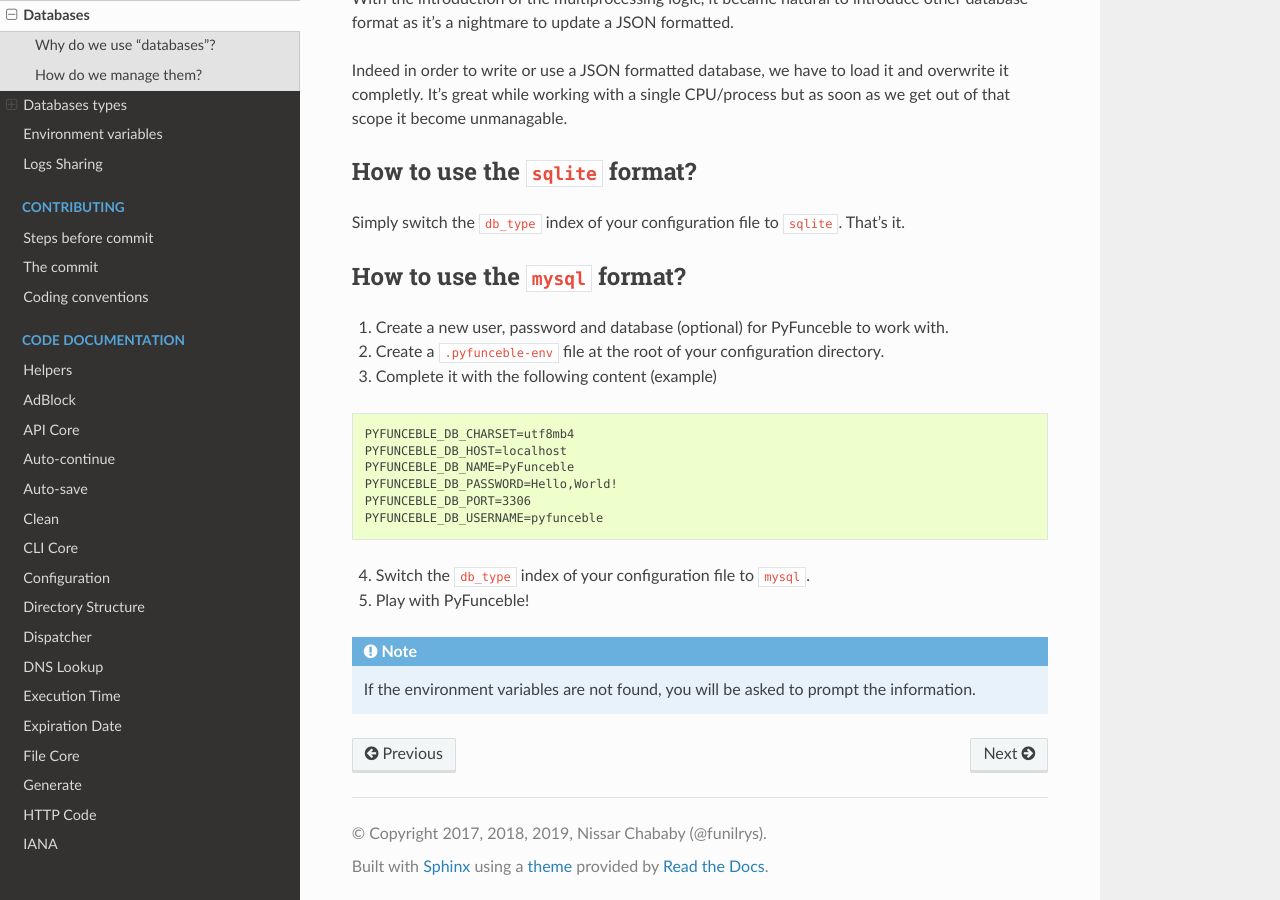
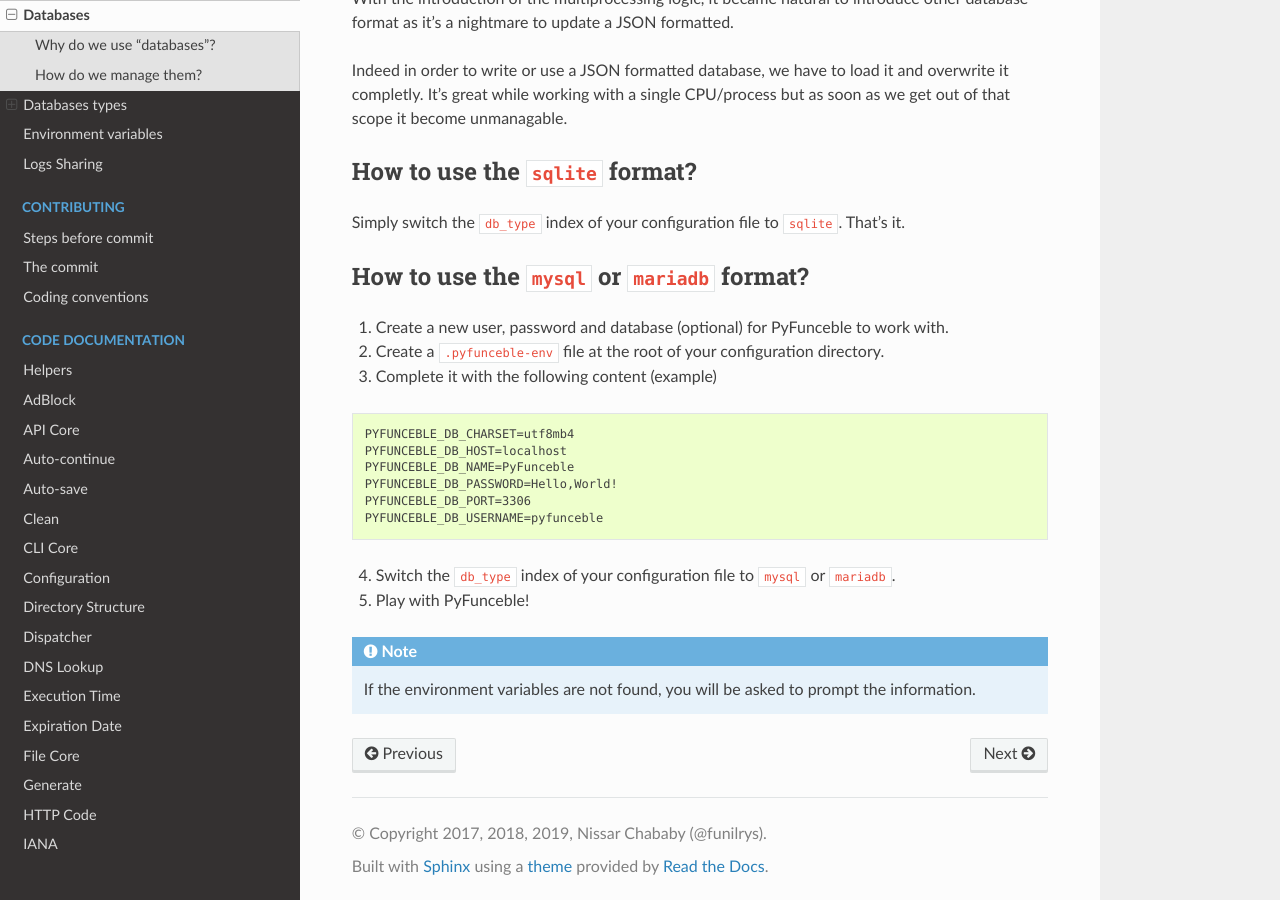
Before and after one commit to PyFunceble/rst-docs, a Sphinx documentation site: the page built from docs/components/databases.rst, in a window 1280 px wide and 900 px high, scrolled down 842 px. Built offline with Sphinx 7.4.7 and the Read the Docs theme 2.0.0, drawn with Linux system fonts in a browser that asks for light colours; pages that are not in the unit, such as notebooks, are missing from menus.

Commit message:
Update docs

```diff
--- a/docs/components/databases.rst
+++ b/docs/components/databases.rst
@@ -38,8 +38,8 @@
 
 Simply switch the :code:`db_type` index of your configuration file to :code:`sqlite`. That's it.
 
-How to use the :code:`mysql` format?
-------------------------------------
+How to use the :code:`mysql` or :code:`mariadb` format?
+-------------------------------------------------------
 
 1. Create a new user, password and database (optional) for PyFunceble to work with.
 2. Create a :code:`.pyfunceble-env` file at the root of your configuration directory.
@@ -54,7 +54,7 @@
     PYFUNCEBLE_DB_PORT=3306
     PYFUNCEBLE_DB_USERNAME=pyfunceble
 
-4. Switch the :code:`db_type` index of your configuration file to :code:`mysql`.
+4. Switch the :code:`db_type` index of your configuration file to :code:`mysql` or :code:`mariadb`.
 5. Play with PyFunceble!
 
 .. note::
```
